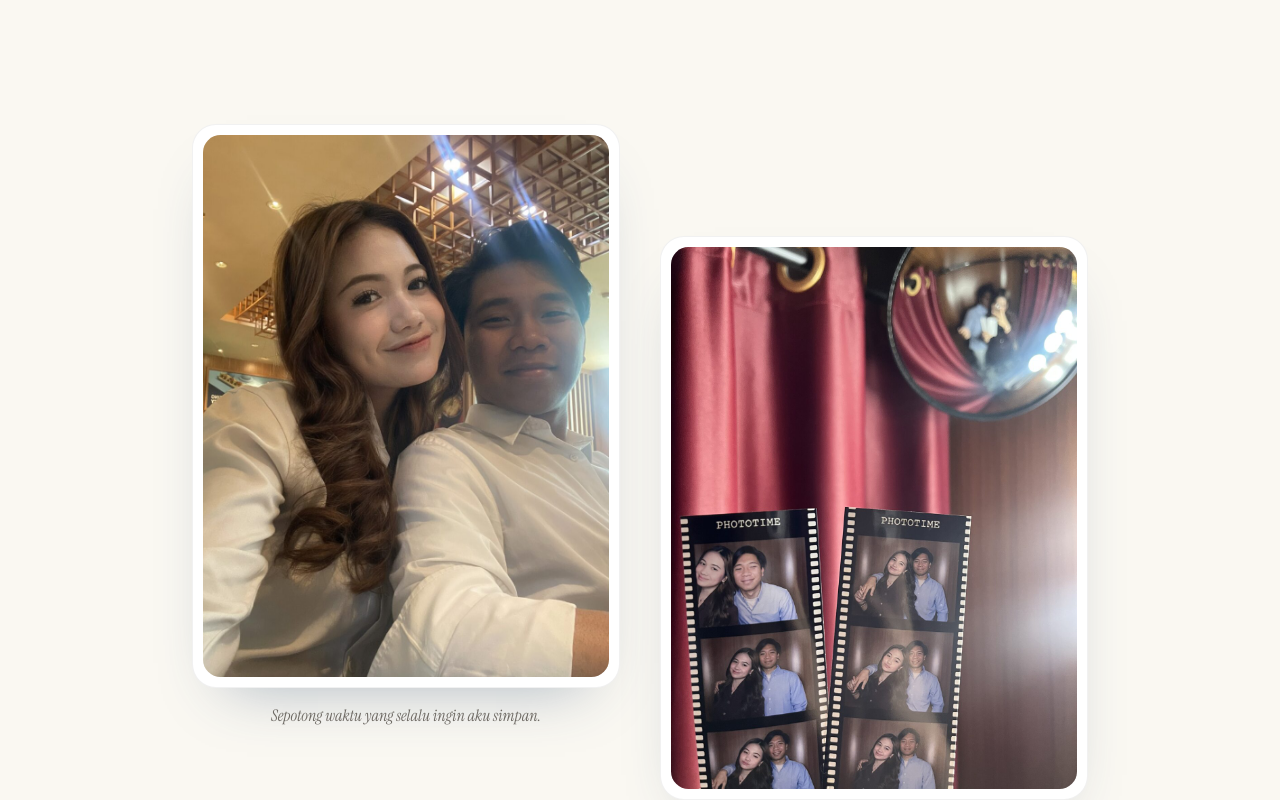
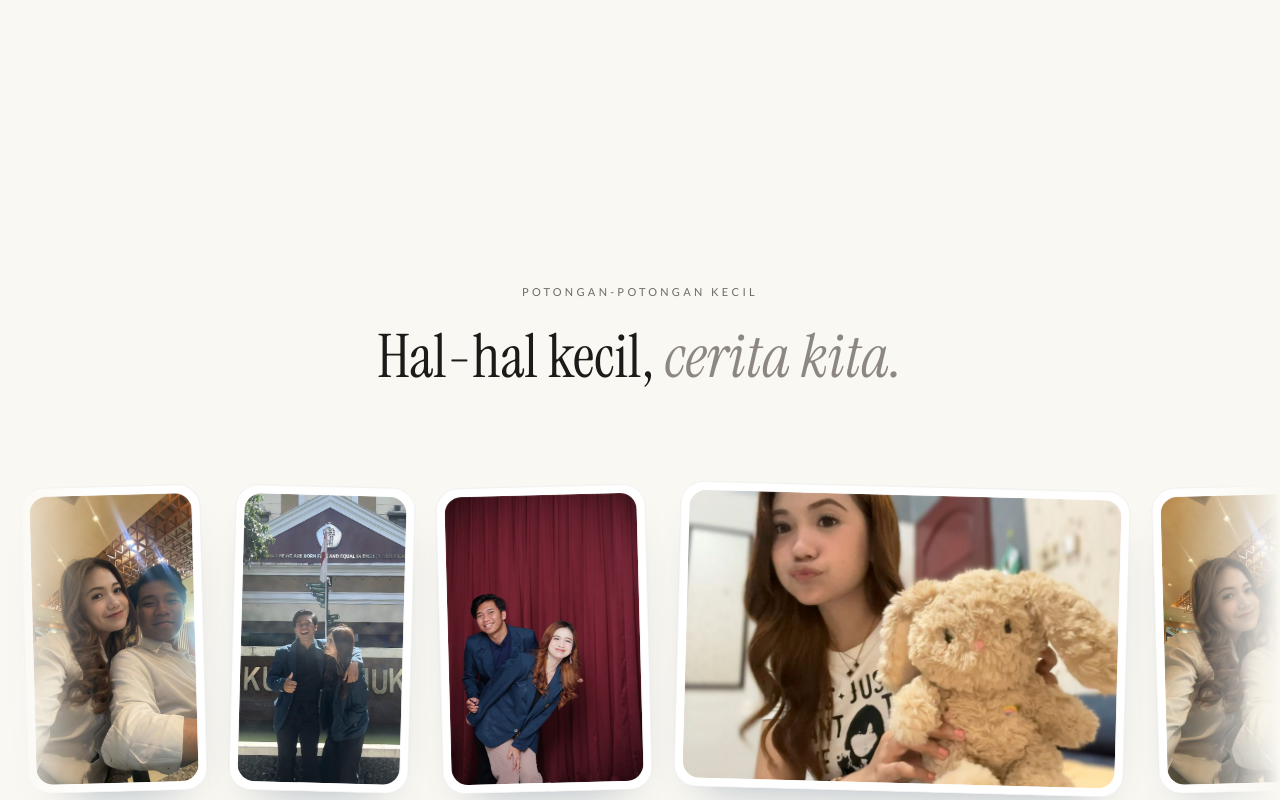
Before and after one commit to DimasHidayat24/universe, a React (Vite) app: page / in a window 1280 px wide. Shown: the part 1800-2600 px from the top of the page. Built offline with nearby package versions, Linux system fonts and the light colour scheme; a web font is replaced by a local one.

Commit message:
Hapus dua foto di Our Story, cukup galeri bergerak

```diff
--- a/src/App.tsx
+++ b/src/App.tsx
@@ -219,25 +219,6 @@ export default function App() {
               ))}
             </div>
 
-            <div className="mt-24 sm:mt-32 grid grid-cols-2 gap-5 sm:gap-10 max-w-4xl mx-auto items-start">
-              <EditorialPhoto
-                src={config.memoryPhoto1Url}
-                alt="Momen kenangan berdua"
-                placeholderLabel={config.memoryPhoto1Placeholder}
-                aspectClass="aspect-[3/4]"
-                caption="Sepotong waktu yang selalu ingin aku simpan."
-              />
-              <div className="pt-16 sm:pt-28">
-                <EditorialPhoto
-                  src={config.memoryPhoto2Url}
-                  alt="Langkah perjalanan bersama"
-                  placeholderLabel={config.memoryPhoto2Placeholder}
-                  aspectClass="aspect-[3/4]"
-                  caption="Berjalan pelan, tumbuh bersama."
-                  delay={0.15}
-                />
-              </div>
-            </div>
           </div>
         </section>
 
```
